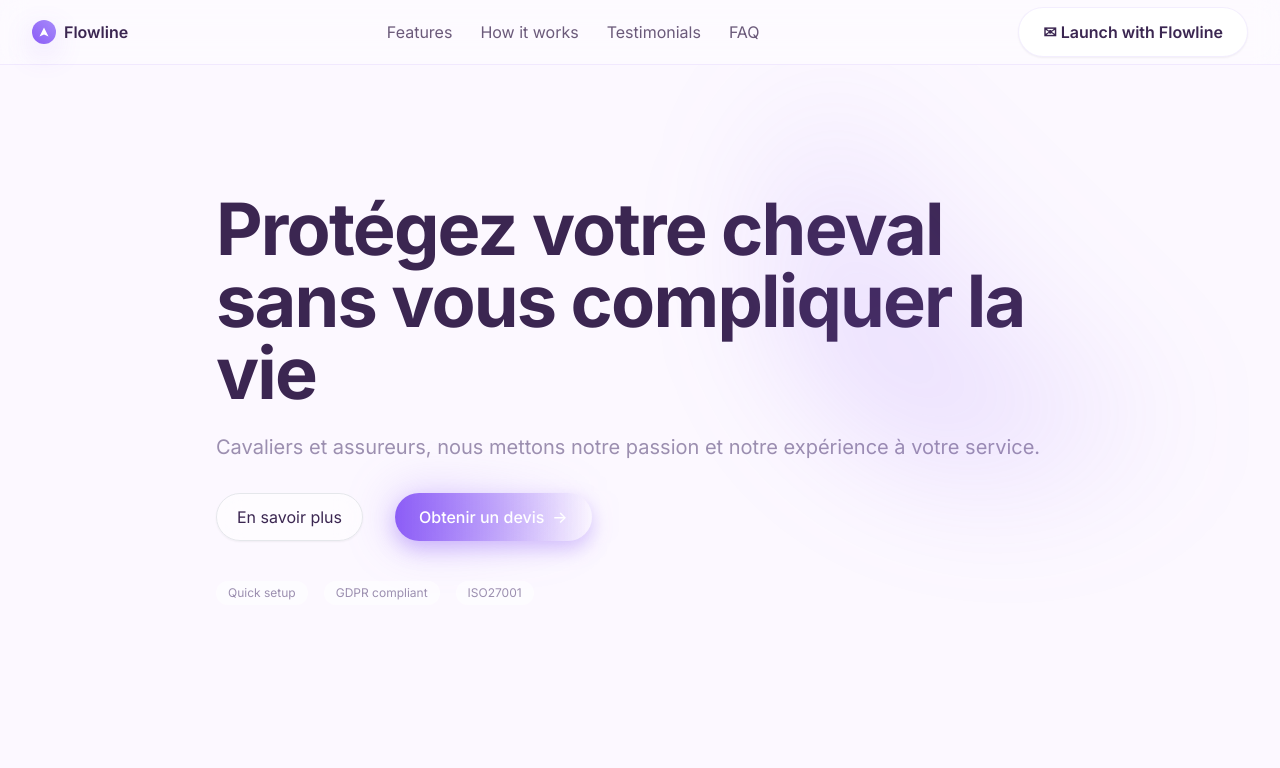
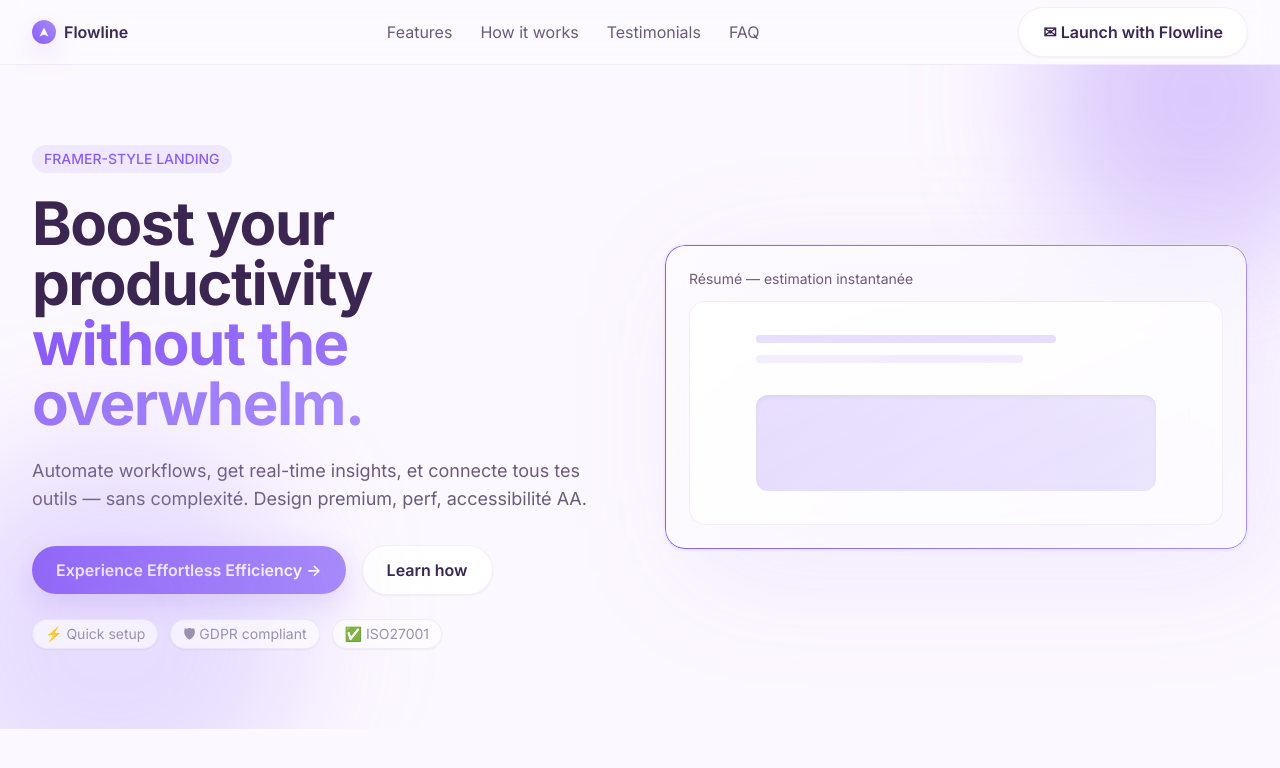
Before and after one commit to Leodcp7/mon-cheval-protege-eva, a Next.js app: page / in a window 1280 px wide. Shown: the top 768 px of the page. Built offline with nearby package versions, Linux system fonts and the light colour scheme.

Commit message:
Update Hero.tsx

```diff
--- a/src/components/Hero.tsx
+++ b/src/components/Hero.tsx
@@ -1,42 +1,51 @@
-import { FadeUp } from "./animations";
+import { motion } from "framer-motion";
+import { fadeUp, stagger } from "./motion";
 
 export default function Hero() {
   return (
-    <section className="relative pt-32 pb-20 overflow-hidden">
-      {/* Halo en fond */}
-      <div className="absolute -top-24 right-0 w-[40vw] h-[40vw] pointer-events-none bg-gradient-to-tr from-primary/30 via-transparent to-transparent blur-3xl rounded-full" />
-      <div className="absolute -bottom-40 -left-20 w-[50vw] h-[50vw] pointer-events-none bg-gradient-to-tr from-primaryLight/25 via-transparent to-transparent blur-3xl rounded-full" />
+    <section className="relative overflow-hidden">
+      {/* halos */}
+      <div className="halo -top-32 -right-20 h-80 w-80 bg-primary/30"></div>
+      <div className="halo -bottom-24 -left-20 h-96 w-96 bg-primary2/25"></div>
 
-      <div className="max-w-4xl mx-auto px-6 text-center md:text-left">
-        <FadeUp>
-          <h1 className="text-5xl md:text-7xl font-bold tracking-tight leading-tight">
-            Protégez votre cheval<br />sans vous compliquer la vie
-          </h1>
-        </FadeUp>
-        <FadeUp delay={0.2}>
-          <p className="mt-6 text-lg md:text-xl text-muted">
-            Cavaliers et assureurs, nous mettons notre passion et notre expérience à votre service.
-          </p>
-        </FadeUp>
-        <FadeUp delay={0.4}>
-          <div className="mt-8 flex flex-col sm:flex-row sm:space-x-4 gap-4 justify-center md:justify-start">
-            <button className="rounded-full border border-primary/12 bg-white/50 backdrop-blur-md px-5 py-2.5 text-textDark shadow-sm hover:bg-white/70 transition">
-              En savoir plus
-            </button>
-            <button className="relative rounded-full px-6 py-3 font-medium text-white bg-gradient-to-r from-primary to-primaryLight shadow-[0_8px_20px_rgba(139,92,246,0.35)] hover:brightness-105 transition">
-              <span>Obtenir un devis</span>
-              <span className="ml-2">→</span>
-              <span className="absolute -inset-0.5 -z-10 rounded-full bg-gradient-to-r from-primary/30 to-primaryLight/20 blur-xl" />
-            </button>
+      <div className="mx-auto max-w-7xl px-4 sm:px-6 lg:px-8 py-20">
+        <motion.div variants={stagger} initial="hidden" whileInView="show" viewport={{ once: true }} className="grid lg:grid-cols-2 gap-12 items-center">
+          <div>
+            <motion.p variants={fadeUp(0)} className="inline-flex items-center px-3 py-1 rounded-full text-sm bg-primary/10 text-primary font-medium mb-5">FRAMER-STYLE LANDING</motion.p>
+            <motion.h1 variants={fadeUp(0.05)} className="text-4xl sm:text-5xl lg:text-6xl font-bold tracking-tight leading-tight text-ink">
+              Boost your productivity<br/> <span className="bg-gradient-to-r from-primary to-primary2 bg-clip-text text-transparent">without the overwhelm.</span>
+            </motion.h1>
+            <motion.p variants={fadeUp(0.1)} className="mt-6 text-lg text-body max-w-xl">
+              Automate workflows, get real-time insights, et connecte tous tes outils — sans complexité. Design premium, perf, accessibilité AA.
+            </motion.p>
+
+            <motion.div variants={fadeUp(0.15)} className="mt-8 flex flex-col sm:flex-row items-center gap-4">
+              <a href="#demo" className="btn-primary">Experience Effortless Efficiency →</a>
+              <a href="#work" className="btn-secondary">Learn how</a>
+            </motion.div>
+
+            <motion.ul variants={fadeUp(0.2)} className="mt-6 flex flex-wrap items-center gap-3 text-sm text-muted">
+              <li className="glass px-3 py-1 rounded-full">⚡ Quick setup</li>
+              <li className="glass px-3 py-1 rounded-full">🛡 GDPR compliant</li>
+              <li className="glass px-3 py-1 rounded-full">✅ ISO27001</li>
+            </motion.ul>
           </div>
-        </FadeUp>
-        <FadeUp delay={0.6}>
-          <div className="mt-10 flex justify-center md:justify-start space-x-4 text-xs text-muted">
-            {["Quick setup", "GDPR compliant", "ISO27001"].map((badge) => (
-              <span key={badge} className="px-3 py-1 bg-white/60 rounded-full">{badge}</span>
-            ))}
-          </div>
-        </FadeUp>
+
+          {/* right visual */}
+          <motion.div variants={fadeUp(0.08)} className="relative">
+            <div className="gradient-border glass p-6 rounded-3xl">
+              <div className="text-sm text-body mb-3">Résumé — estimation instantanée</div>
+              <div className="h-56 rounded-2xl bg-gradient-to-br from-white to-white/40 border border-primary/10 flex items-center justify-center">
+                <div className="w-full max-w-md px-6">
+                  <div className="h-2 rounded-full bg-primary/20 w-3/4 mb-3"></div>
+                  <div className="h-2 rounded-full bg-primary/10 w-2/3 mb-8"></div>
+                  <div className="h-24 rounded-xl bg-gradient-to-r from-primary/20 to-primary2/20 shadow-inner"></div>
+                </div>
+              </div>
+            </div>
+            <div className="absolute -z-10 inset-0 translate-x-6 translate-y-6 rounded-3xl bg-primary/20 blur-3xl opacity-50"></div>
+          </motion.div>
+        </motion.div>
       </div>
     </section>
   );
```
